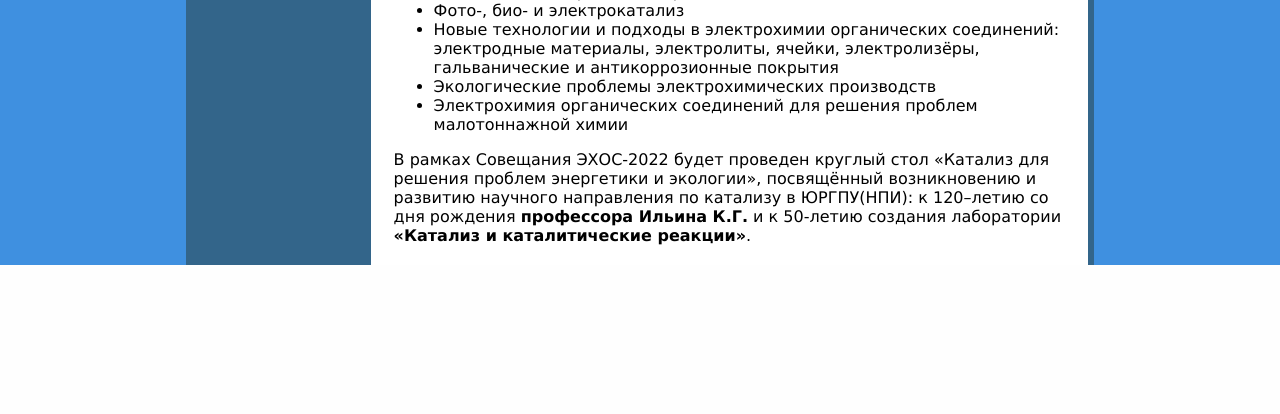
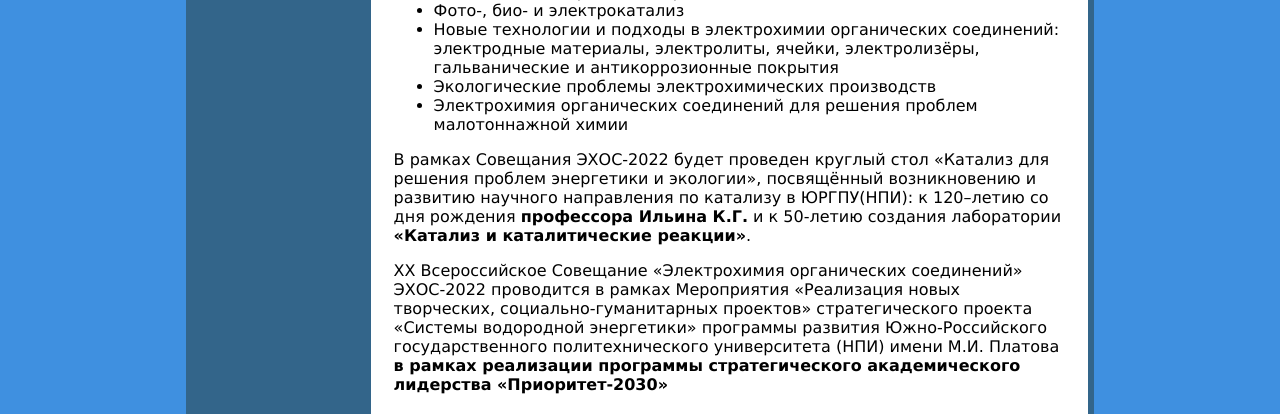
Before and after one commit to Miandic/Echoes2022, a Flask app: page / in a window 1280 px wide. Shown: the part 822-1236 px from the top of the page. Before the commit the page ends 1087 px from the top, so only its background shows below. Run offline with Flask 2, Linux system fonts and the light colour scheme.

Commit message:
main text added

```diff
--- a/templates/00index.html
+++ b/templates/00index.html
@@ -19,4 +19,5 @@
     <li>Электрохимия органических соединений для решения проблем малотоннажной химии</li>
   </ul>
   <p>В рамках Совещания ЭХОС-2022 будет проведен круглый стол «Катализ для решения проблем энергетики и экологии», посвящённый возникновению и развитию научного направления по катализу в ЮРГПУ(НПИ): к 120–летию со дня рождения <b>профессора Ильина К.Г.</b> и к 50-летию создания лаборатории <b>«Катализ и каталитические реакции»</b>.</p>
+  <p>XX Всероссийское Совещание «Электрохимия органических соединений» ЭХОС-2022 проводится в рамках Мероприятия «Реализация новых творческих, социально-гуманитарных проектов» стратегического проекта «Системы водородной энергетики» программы развития Южно-Российского государственного политехнического университета (НПИ) имени М.И. Платова <b>в рамках реализации программы стратегического академического лидерства «Приоритет-2030»</b></p>
 {% endblock %}
```
